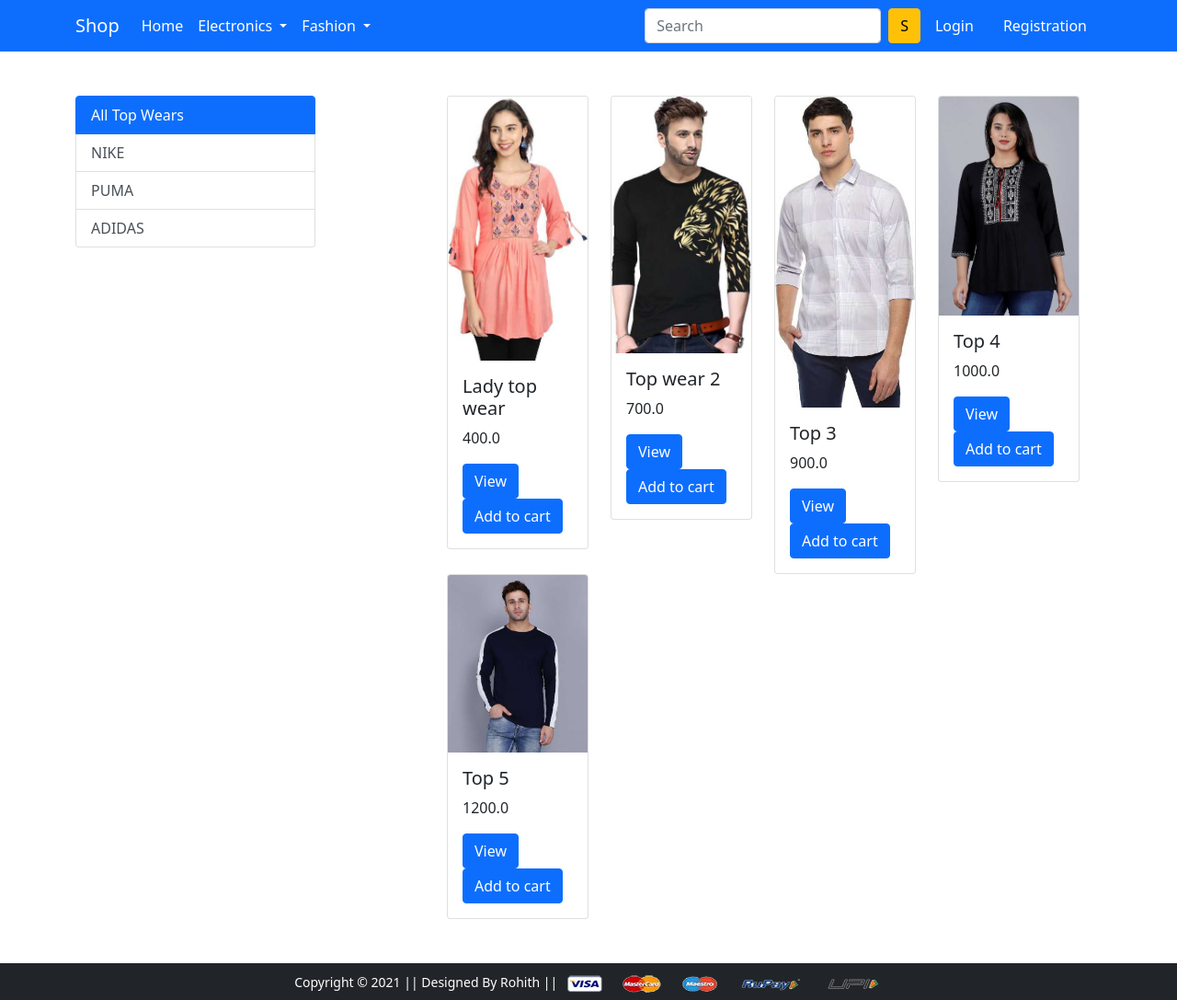
After one commit to aorohith/shop, a Django app: page /topwear/ in a window 1280 px wide. The commit adds this page. Shown: the whole page at 92% size. Run offline with Django 3.2, Linux system fonts and the light colour scheme; data comes from the database, SQL or seed files in the repository; some libraries are stand-ins or nearby versions.

Commit message:
Top wear sec added

```diff
--- a/app/templates/app/base.html
+++ b/app/templates/app/base.html
@@ -47,7 +47,7 @@
                Fashion
              </a>
              <ul class="dropdown-menu" aria-labelledby="fashionDropdown">
-               <li><a class="dropdown-item" href="#">Top Wear</a></li>
+               <li><a class="dropdown-item" href="{% url 'topwear' %}">Top Wear</a></li>
                <li><a class="dropdown-item" href="#">Bottom Wear</a></li>
              </ul>
            </li>
--- /dev/null
+++ b/app/templates/app/topwear.html
@@ -0,0 +1,40 @@
+{% extends 'app/base.html' %}
+{% load static %}
+{% block title %}Top Wears{% endblock title %}
+{% block main-content %}
+<div class="container my-5">
+ <div class="row">
+  <div class="col-sm-3">
+    <div class="list-group">
+        <a href="{% url 'topwear' %}" class="list-group-item list-group-item-action active">All Top Wears</a>
+        <a href="{% url 'topweardata' 'NIKE' %}" class="list-group-item list-group-item-action">NIKE</a>
+        <a href="{% url 'topweardata' 'PUMA' %}" class="list-group-item list-group-item-action">PUMA</a>
+        <a href="{% url 'topweardata' 'ADIDAS' %}" class="list-group-item list-group-item-action">ADIDAS</a>
+      </div>
+  </div>
+  <div class="col-sm-8 offset-sm-1">
+   <!-- products rendering section -->
+   <div class="container">
+     <div class="row">
+       {% for product in topwears %}
+       <div class="col-md-3">
+         <div class="card">
+           <a href="{{product_objects.id}}"></a>
+           <img src="{{product.product_image.url}}" class="card-img-top card-image" alt="...">
+           <div class="card-body">
+             <h5 class="card-title">{{product.title}}</h5>
+             <p class="card-text">{{product.discounted_price}}</p>
+             <a href="/{{product.id}}" class="btn btn-primary">View</a>
+             <button id="{{product.id}}" href="" class="btn btn-primary atc">Add to cart</button>
+           </div>
+         </div>
+       </div>
+
+       {% endfor %}
+     </div>
+   </div>
+   <!-- products section end -->
+  </div>
+ </div>
+</div>
+{% endblock main-content %}
--- a/app/urls.py
+++ b/app/urls.py
@@ -31,6 +31,9 @@ urlpatterns = [
     path('laptop/', views.laptop, name='laptop'),
     path('laptopdata/<slug:data>', views.laptop, name='laptopdata'),
 
+    path('topwear/', views.topwear, name='topwear'),
+    path('topweardata/<slug:data>', views.topwear, name='topweardata'),
+
     path('checkout/', views.checkout, name='checkout'),
     path('paymentdone/', views.payment_done, name='paymentdone'),
 
--- a/app/views.py
+++ b/app/views.py
@@ -215,6 +215,16 @@ def laptop(request, data=None):
         carttotal = len(Cart.objects.filter(user=request.user))
     return render(request, 'app/laptop.html', {'laptops':laptops,'carttotal':carttotal})
 
+def topwear(request, data=None):
+    if data == None:
+        topwears = Product.objects.filter(category='TW')
+    elif data == 'NIKE' or data == 'PUMA' or data == 'ADIDAS':
+        topwears = Product.objects.filter(category='TW').filter(brand=data)
+    carttotal = 0
+    if request.user.is_authenticated:
+        carttotal = len(Cart.objects.filter(user=request.user))
+    return render(request, 'app/topwear.html', {'topwears':topwears,'carttotal':carttotal})
+
 
 class CustRegView(View):
     def get(self,request):
```
